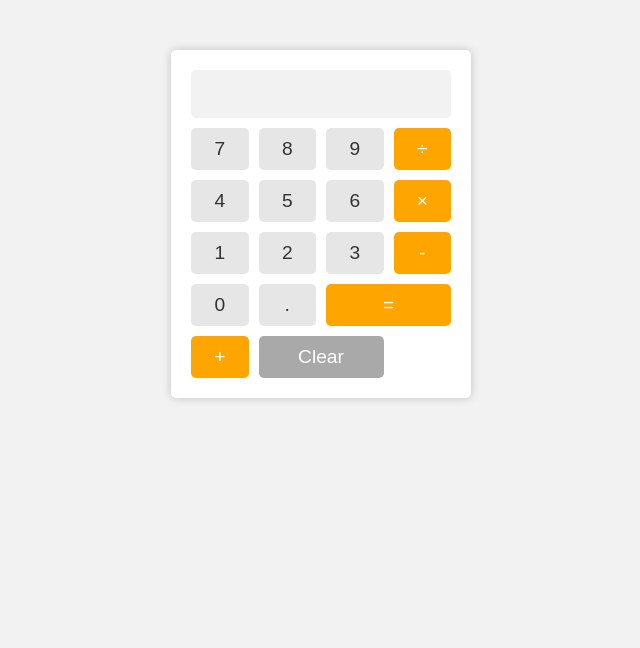
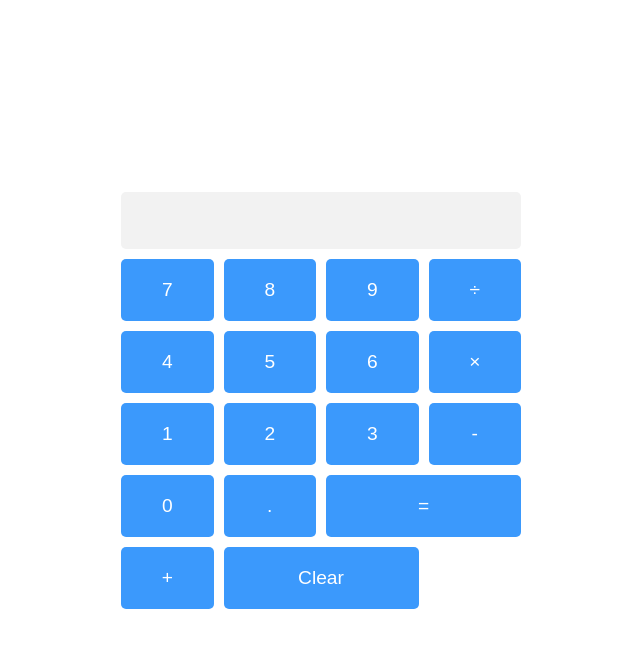
Before and after one commit to bimex-software/Calculator, a plain HTML site: page index.html in a window 1280 px wide. Shown: the whole page, without its empty margins (319-959 px from the left). Drawn offline with Linux system fonts and the light colour scheme.

Commit message:
Update index.html

```diff
--- a/index.html
+++ b/index.html
@@ -10,17 +10,25 @@
 }
 
 body {
-	background-color: #f2f2f2;
+  background-color: white;
   font-family: Arial, sans-serif;
 }
 
 .calculator {
-	margin: 50px auto;
+  position: absolute;
+  top: 50%;
+  left: 50%;
+  transform: translate(-50%, -50%);
   background-color: #fff;
-	border-radius: 5px;
-	box-shadow: 0 0 10px rgba(0,0,0,.2);
   padding: 20px;
-	width: 300px;
+  display: flex;
+  flex-direction: column;
+  justify-content: center;
+  align-items: center;
+  max-width: 500px;
+  width: 100%;
+  max-height: 750px;
+  height: 100%;
 }
 
 .display {
@@ -28,35 +36,41 @@ body {
   border-radius: 5px;
   margin-bottom: 10px;
   padding: 10px;
+  width: 100%;
+  max-width: 400px;
 }
 
 .display input {
   border: none;
   background-color: transparent;
-	font-size: 1.5em;
+  font-size: 2em;
   width: 100%;
   text-align: right;
+  padding-right: 10px;
 }
 
 .keys {
   display: grid;
   grid-template-columns: repeat(4, 1fr);
   grid-gap: 10px;
+  width: 100%;
+  max-width: 400px;
 }
 
 button {
-	background-color: #e6e6e6;
+  background-color: #3b99fc; /* Changed orange color to blue */
   border: none;
   border-radius: 5px;
-	color: #333;
+  color: #fff;
   cursor: pointer;
   font-size: 1.2em;
-	padding: 10px;
-	transition: background-color .2s ease;
+  padding: 20px;
+  transition: background-color 0.2s ease;
+  width: 100%;
 }
 
 button:hover {
-	background-color: #d4d4d4;
+  background-color: #1e75c4; /* Changed hover color to darker blue */
 }
 
 .number {
@@ -65,20 +79,41 @@ button:hover {
 
 .operator {
   grid-column: span 1;
-	background-color: #ffa500;
   color: #fff;
 }
 
 .equal {
   grid-column: span 2;
-	background-color: #ffa500;
   color: #fff;
 }
 
 .clear {
   grid-column: span 2;
-	background-color: #a9a9a9;
+  justify-self: center; /* Moved to the center */
   color: #fff;
+}
+
+.addition {
+  justify-self: center; /* Moved to the center */
+  color: #fff;
+}
+
+@media (max-width: 500px) {
+  .calculator {
+    max-width: 100%;
+    max-height: 100%;
+    height: 100%;
+    padding: 10px;
+  }
+
+  .display input {
+    font-size: 1.5em;
+  }
+
+  button {
+    padding: 10px;
+  }
+}
 
 </style>
 </head>
```
Lines whose indentation alone changed are shown as unchanged.
